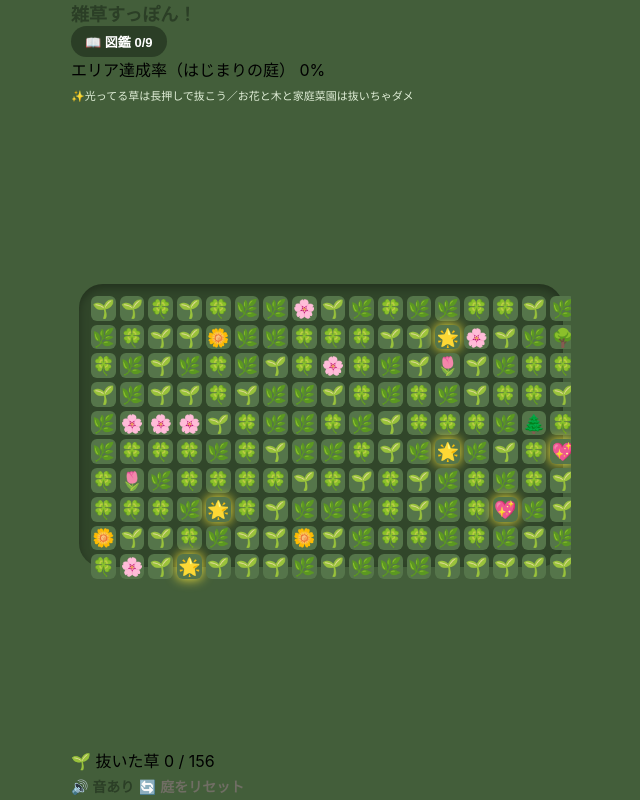
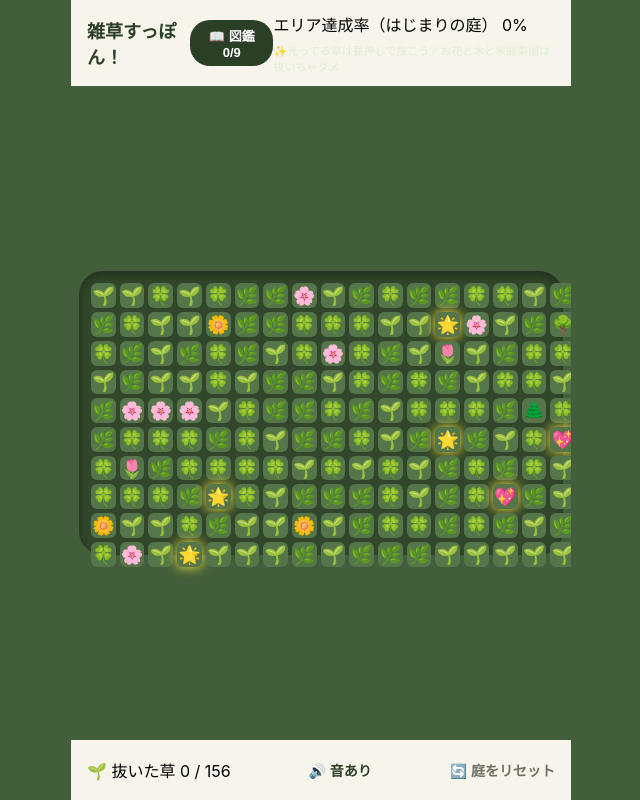
Before and after one commit to tomopepenew3-ux/zasso, a website: page index.html in a window 1280 px wide. Shown: the whole page, without its empty margins (319-959 px from the left). Drawn offline with Linux system fonts and the light colour scheme; no server answers.

Commit message:
Refactor header and footer structure in index.html

```diff
--- a/index.html
+++ b/index.html
@@ -9,11 +9,9 @@
 <body>
     <div id="app">
         <!-- ヘッダーエリア -->
-        <header>
-            <div class="header-top">
-                <h1 class="main-title">雑草すっぽん！</h1>
-                <button id="zukanOpenBtn">📖 図鑑 <span id="zukanCount">0/9</span></button>
-            </div>
+        <div id="header">
+            <h1 class="main-title">雑草すっぽん！</h1>
+            <button id="zukanOpenBtn">📖 図鑑 <span id="zukanCount">0/9</span></button>
 
             <!-- エリア達成率ゲージ -->
             <div class="progress-container">
@@ -26,7 +24,7 @@
                 </div>
                 <div id="progressHint">✨ 光ってる草は長押しで抜こう／お花と木と家庭菜園は抜いちゃダメ</div>
             </div>
-        </header>
+        </div>
 
         <!-- メインの庭（草むしり画面） -->
         <main id="field">
@@ -34,15 +32,13 @@
         </main>
 
         <!-- フッターエリア -->
-        <footer>
+        <div id="footer">
             <div class="counter">
                 🌱 抜いた草 <span id="clearedCount">0</span> / <span id="totalClearable">156</span>
             </div>
-            <div class="footer-buttons">
-                <button id="muteBtn">🔊 音あり</button>
-                <button id="resetBtn">🔄 庭をリセット</button>
-            </div>
-        </footer>
+            <button id="muteBtn">🔊 音あり</button>
+            <button id="resetBtn">🔄 庭をリセット</button>
+        </div>
     </div>
 
     <!-- 図鑑ポップアップ（モーダル） -->
@@ -56,7 +52,6 @@
         </div>
     </div>
 
-    <!-- 末尾に「?v=3」を付けて、スマホの古いキャッシュを強制的に消し飛ばすおまじない -->
     <script src="script.js?v=3"></script>
 </body>
 </html>
```
